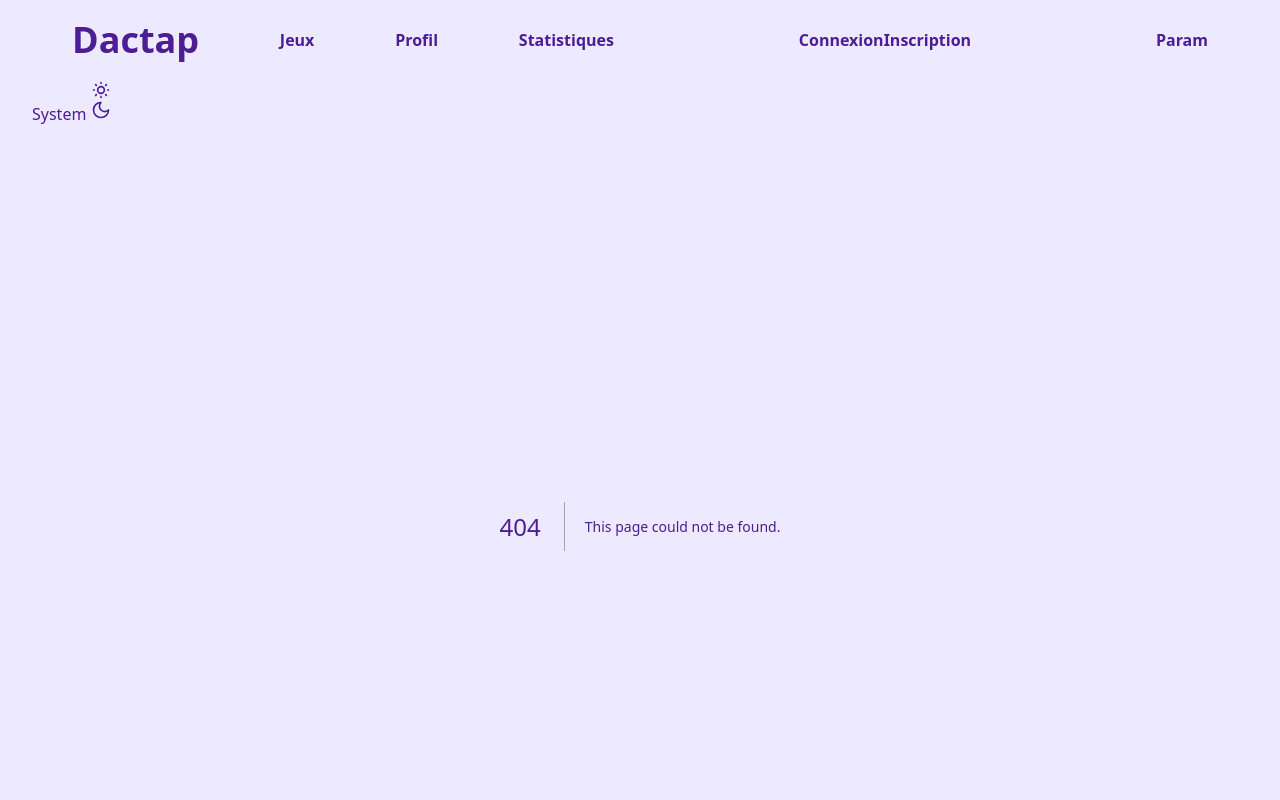
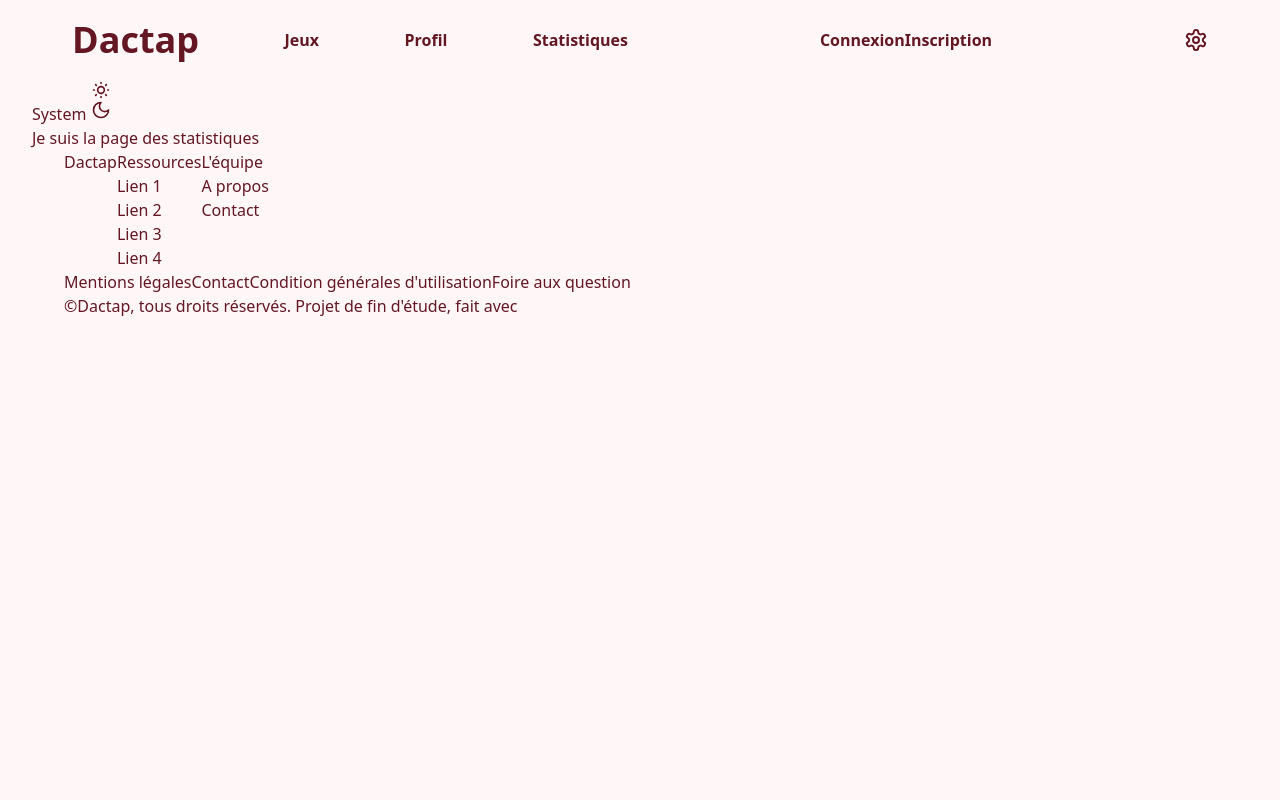
Before and after one commit to VictorGreiveldingerHub/dactap, a Next.js app: page /statistiques in a window 1280 px wide. Before the commit this address had no page. Shown: the top 800 px of the page. Built offline with nearby package versions, Linux system fonts and the light colour scheme.

Commit message:
Ajout page Stats

```diff
--- a/app/components/header/pages.tsx
+++ b/app/components/header/pages.tsx
@@ -1,5 +1,6 @@
 import React from "react";
 import Link from "next/link";
+import { Settings } from "lucide-react";
 
 const Header = () => {
     return (
@@ -16,7 +17,9 @@ const Header = () => {
                 {/* <button>Déconnexion</button> */}
             </div>
 
-            <button>Param</button>
+            <button>
+                <Settings />
+            </button>
         </header>
     );
 };
--- a/app/layout.tsx
+++ b/app/layout.tsx
@@ -22,7 +22,7 @@ export default function RootLayout({
 }: {
   children: React.ReactNode
 }) {
-  let ezr = "violet"; // Voir pour inclure les pallettes de couleurs selon le theme voulu ! === state
+  let ezr = "pend"; // Voir pour inclure les pallettes de couleurs selon le theme voulu ! === state
   return (
     <html lang="en" className="h-full">
       <body className={clsx("container dark:bg-gray-900 dark:text-gray-100", {
--- /dev/null
+++ b/app/statistiques/page.tsx
@@ -0,0 +1,3 @@
+export default function StatsPage(){
+    return <p>Je suis la page des statistiques</p>
+};
--- a/tailwind.config.ts
+++ b/tailwind.config.ts
@@ -19,11 +19,11 @@ const config: Config = {
       colors: {
         // DarkMode
         gray: {
-          100: "#f9f9f9",
-          200: "#838383",
-          300: "#bbbbbb",
-          400: "#e0e0e0",
-          900: "#202020"
+          100: "#f9f9f9", // Background
+          200: "#838383", // Interative component
+          300: "#bbbbbb", // Border & separator
+          400: "#e0e0e0", // Solid color
+          900: "#202020" // Accessible
         },
         blue: {
           100: "#f4faff",
```
